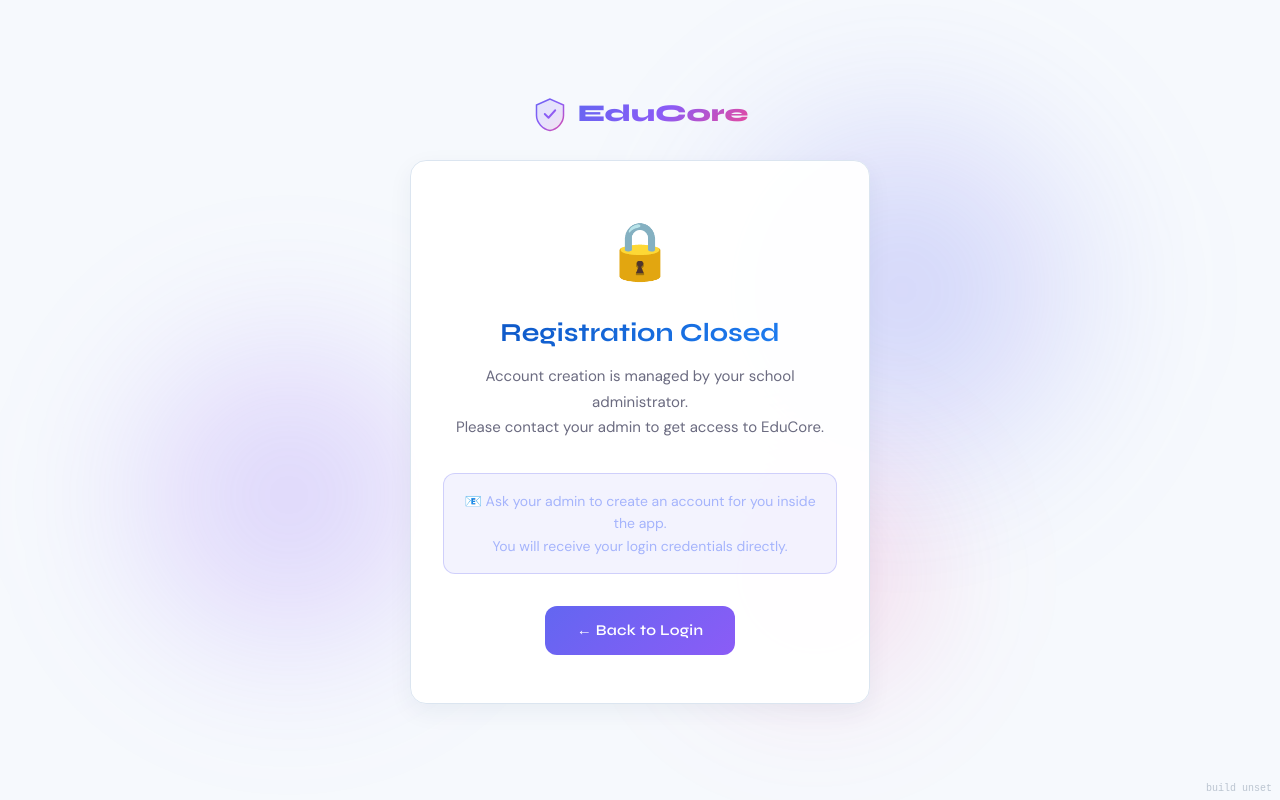
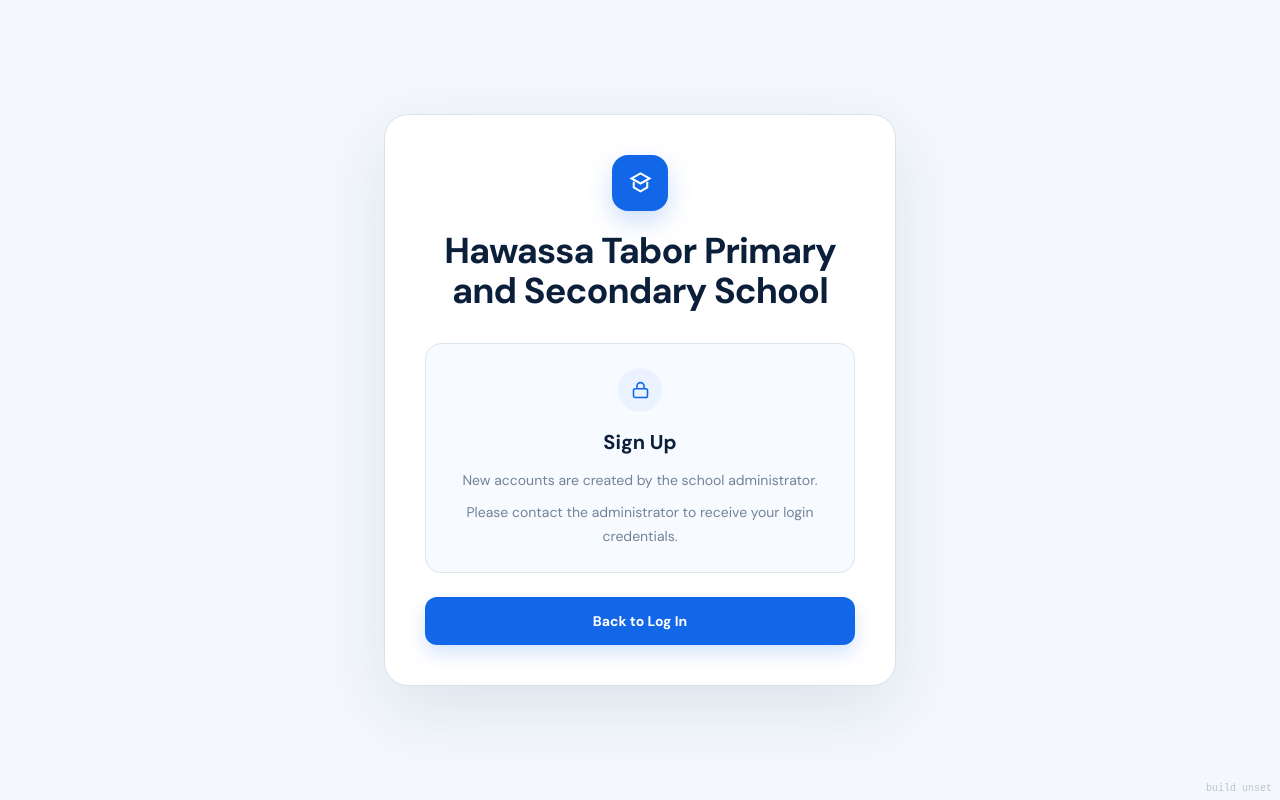
Before and after one commit to isakhu/hawassa-tabor-school, a Next.js app in the folder frontend/: page /register in a window 1280 px wide. Built offline with nearby package versions, Linux system fonts and the light colour scheme; no server answers.

Commit message:
ui: align Tabor signup screen with blue white identity

```diff
--- a/frontend/app/register/page.tsx
+++ b/frontend/app/register/page.tsx
@@ -1,213 +1,44 @@
 "use client";
 
 import Link from "next/link";
-import { useEffect, useState } from "react";
 
-// ─── Mesh background ──────────────────────────────────────────────────────────
-function MeshBackground() {
+export default function RegisterPage() {
   return (
-    <div
-      aria-hidden="true"
-      style={{
-        position: "fixed",
-        inset: 0,
-        overflow: "hidden",
-        pointerEvents: "none",
-        zIndex: 0,
-      }}
-    >
-      <div
-        className="animate-blob-1"
-        style={{
-          position: "absolute",
-          top: "5%",
-          right: "10%",
-          width: 500,
-          height: 500,
-          borderRadius: "50%",
-          background: "radial-gradient(circle, rgba(99,102,241,0.3) 0%, transparent 70%)",
-          filter: "blur(65px)",
-        }}
-      />
-      <div
-        className="animate-blob-2"
-        style={{
-          position: "absolute",
-          bottom: "10%",
-          left: "5%",
-          width: 450,
-          height: 450,
-          borderRadius: "50%",
-          background: "radial-gradient(circle, rgba(139,92,246,0.28) 0%, transparent 70%)",
-          filter: "blur(60px)",
-        }}
-      />
-      <div
-        className="animate-blob-3"
-        style={{
-          position: "absolute",
-          top: "50%",
-          left: "50%",
-          width: 350,
-          height: 350,
-          borderRadius: "50%",
-          background: "radial-gradient(circle, rgba(236,72,153,0.2) 0%, transparent 70%)",
-          filter: "blur(55px)",
-        }}
-      />
-    </div>
-  );
-}
-
-function LogoMark({ size = 40 }: { size?: number }) {
-  return (
-    <svg width={size} height={size} viewBox="0 0 48 48" fill="none">
-      <defs>
-        <linearGradient id="lg2" x1="0" y1="0" x2="48" y2="48" gradientUnits="userSpaceOnUse">
-          <stop offset="0%"   stopColor="#6366f1" />
-          <stop offset="50%"  stopColor="#8b5cf6" />
-          <stop offset="100%" stopColor="#ec4899" />
-        </linearGradient>
-      </defs>
-      <path
-        d="M24 4L6 12V26C6 35.4 14.2 44.2 24 46C33.8 44.2 42 35.4 42 26V12L24 4Z"
-        fill="url(#lg2)"
-        opacity="0.15"
-      />
-      <path
-        d="M24 4L6 12V26C6 35.4 14.2 44.2 24 46C33.8 44.2 42 35.4 42 26V12L24 4Z"
-        stroke="url(#lg2)"
-        strokeWidth="2"
-        fill="none"
-      />
-      <path
-        d="M17 24L22 29L31 19"
-        stroke="url(#lg2)"
-        strokeWidth="2.5"
-        strokeLinecap="round"
-        strokeLinejoin="round"
-      />
+    <main className="min-h-screen bg-[#f4f8fc] px-5 py-8 text-[#10243e] sm:px-8">
+      <div className="mx-auto flex min-h-[calc(100vh-4rem)] w-full max-w-3xl items-center justify-center">
+        <div className="w-full max-w-lg rounded-[24px] border border-[#d8e3ef] bg-white p-7 text-center shadow-[0_24px_70px_rgba(20,52,90,0.10)] sm:p-10">
+          <div className="mx-auto mb-5 flex h-14 w-14 items-center justify-center rounded-2xl bg-[#1267e8] text-white shadow-[0_10px_24px_rgba(18,103,232,0.22)]" aria-hidden="true">
+            <svg width="27" height="27" viewBox="0 0 24 24" fill="none" stroke="currentColor" strokeWidth="1.8">
+              <path d="m12 3 8 4.5-8 4.5-8-4.5L12 3Z" />
+              <path d="M6 10.5v5L12 19l6-3.5v-5" />
             </svg>
-  );
-}
-
-// ─── Page ─────────────────────────────────────────────────────────────────────
-export default function RegisterPage() {
-  const [mounted, setMounted] = useState(false);
-  useEffect(() => { setMounted(true); }, []);
-
-  return (
-    <>
-      <MeshBackground />
-
-      <div
-        style={{
-          position: "relative",
-          zIndex: 1,
-          minHeight: "100vh",
-          display: "flex",
-          alignItems: "center",
-          justifyContent: "center",
-          padding: "24px 20px",
-          opacity: mounted ? 1 : 0,
-          transform: mounted ? "translateY(0)" : "translateY(20px)",
-          transition: "opacity 0.5s ease, transform 0.5s ease",
-        }}
-      >
-        <div style={{ width: "100%", maxWidth: 460 }}>
-          {/* Brand */}
-          <div
-            style={{
-              display: "flex",
-              alignItems: "center",
-              gap: 10,
-              marginBottom: 28,
-              justifyContent: "center",
-            }}
-          >
-            <LogoMark size={36} />
-            <span
-              style={{
-                fontFamily: "var(--font-syne)",
-                fontSize: 24,
-                fontWeight: 800,
-                background: "linear-gradient(135deg, #6366f1, #8b5cf6, #ec4899)",
-                WebkitBackgroundClip: "text",
-                WebkitTextFillColor: "transparent",
-                backgroundClip: "text",
-              }}
-            >
-              EduCore
-            </span>
           </div>
 
-          {/* Card */}
-          <div className="glass-card" style={{ padding: "48px 32px", textAlign: "center" }}>
+          <h1 className="text-3xl font-extrabold leading-tight tracking-tight text-[#0b1f3a] sm:text-4xl">
+            Hawassa Tabor Primary and Secondary School
+          </h1>
 
-            {/* Lock icon */}
-            <div style={{ fontSize: 56, marginBottom: 20 }}>🔒</div>
-
-            <h2
-              style={{
-                fontFamily: "var(--font-syne)",
-                fontSize: 26,
-                fontWeight: 700,
-                marginBottom: 12,
-              }}
-            >
-              <span className="gradient-text">Registration Closed</span>
-            </h2>
-
-            <p style={{ color: "#6b6b80", fontSize: 15, lineHeight: 1.7, marginBottom: 32 }}>
-              Account creation is managed by your school administrator.
-              <br />
-              Please contact your admin to get access to EduCore.
+          <div className="mx-auto mt-8 max-w-md rounded-2xl border border-[#dbe5f0] bg-[#f7fafe] p-6">
+            <div className="mx-auto mb-4 flex h-11 w-11 items-center justify-center rounded-full bg-[#eaf2ff] text-[#1267e8]">
+              <svg width="21" height="21" viewBox="0 0 24 24" fill="none" stroke="currentColor" strokeWidth="1.8">
+                <rect x="4" y="10" width="16" height="10" rx="2" />
+                <path d="M8 10V7a4 4 0 0 1 8 0v3" />
+              </svg>
+            </div>
+            <h2 className="text-xl font-bold text-[#0b1f3a]">Sign Up</h2>
+            <p className="mt-3 text-sm leading-6 text-[#71849a]">
+              New accounts are created by the school administrator.
             </p>
-
-            {/* Info box */}
-            <div
-              style={{
-                padding: "16px 20px",
-                background: "rgba(99,102,241,0.08)",
-                border: "1px solid rgba(99,102,241,0.25)",
-                borderRadius: 12,
-                marginBottom: 32,
-                fontSize: 14,
-                color: "#a5b4fc",
-                lineHeight: 1.6,
-              }}
-            >
-              📧 Ask your admin to create an account for you inside the app.
-              <br />
-              You will receive your login credentials directly.
+            <p className="mt-2 text-sm leading-6 text-[#71849a]">
+              Please contact the administrator to receive your login credentials.
+            </p>
           </div>
 
-            {/* Back to login */}
-            <Link
-              href="/login"
-              style={{
-                display: "inline-flex",
-                alignItems: "center",
-                gap: 8,
-                padding: "13px 32px",
-                borderRadius: 12,
-                background: "linear-gradient(135deg, #6366f1, #8b5cf6)",
-                color: "#fff",
-                fontFamily: "var(--font-syne)",
-                fontWeight: 600,
-                fontSize: 15,
-                textDecoration: "none",
-                letterSpacing: "0.02em",
-                transition: "opacity 0.2s",
-              }}
-              onMouseEnter={(e) => (e.currentTarget.style.opacity = "0.85")}
-              onMouseLeave={(e) => (e.currentTarget.style.opacity = "1")}
-            >
-              ← Back to Login
+          <Link href="/login" className="mt-6 inline-flex w-full items-center justify-center rounded-xl bg-[#1267e8] px-4 py-3.5 text-sm font-bold text-white shadow-[0_8px_18px_rgba(18,103,232,0.18)] transition hover:bg-[#0f56c7]">
+            Back to Log In
           </Link>
         </div>
       </div>
-      </div>
-    </>
+    </main>
   );
 }
```
Lines whose indentation alone changed are shown as unchanged.
